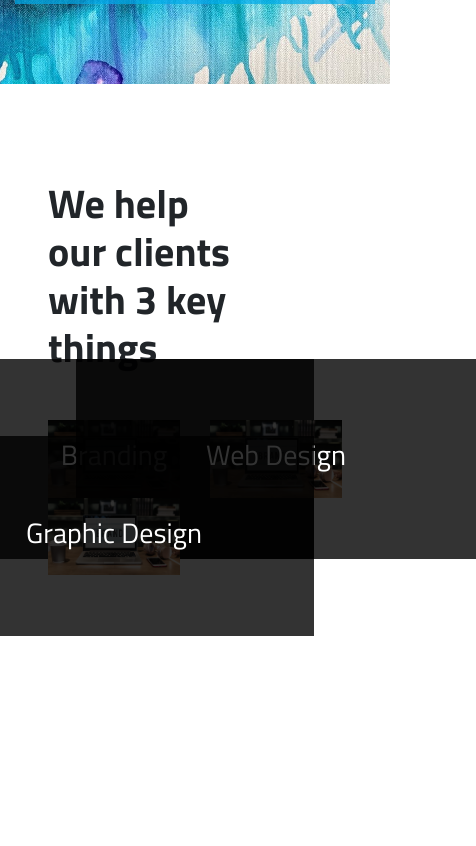
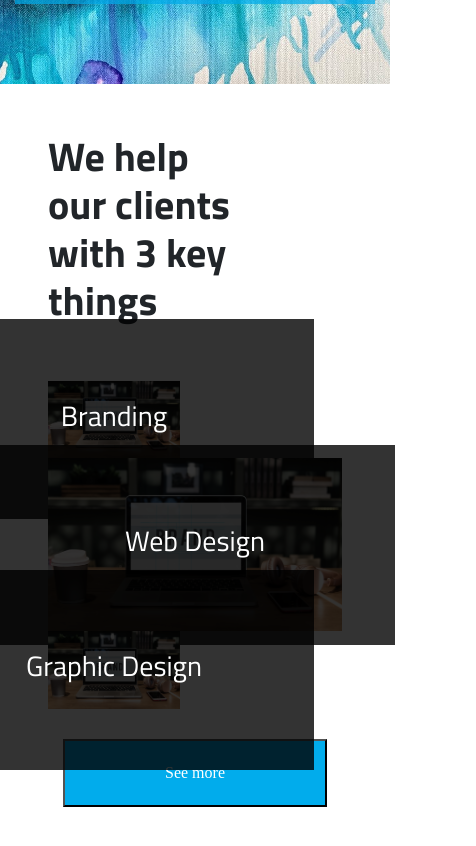
Before and after one commit to erindhoxha/happyCentro, a plain HTML site: page index.html in a window 390 px wide. Shown: the part 760-1606 px from the top of the page, 476 px wide, since content can reach past the window. Drawn offline with nearby package versions, Linux system fonts and the light colour scheme.

Commit message:
added the div second

```diff
--- a/css/main.scss
+++ b/css/main.scss
@@ -109,7 +109,28 @@ textarea {
  /* ==========================================================================
    Erind's custom styles
    ========================================================================== */
+   .overlay-container {
+       img {
+           transition:0.3s ease;
+       }
+       img:hover {
+           transform:scale(1.1);
+           box-shadow: rgba(34, 34, 34, 0.233) 5px 3px 5px;
+       }
+   }
+   .see-more-btn {
+       background-color:$mainColor;
+       color:white;
+       padding:20px 100px;
+       margin-top:10px;
+   }
+   .button-container {
+       width:100%;
+       text-align:center;
+       margin-top:20px;
+   }
    .overlay-div {
+       z-index:2;
        height:200px;
        background-color:rgba(0,0,0,0.8);
        position:absolute;
@@ -128,8 +149,13 @@ textarea {
        width:100%;
    }
    .key-div {
-       height:100vh;
+       display:flex;
+       justify-content: center;
+       align-items:center;
+       flex-direction: column;
+       height:80vh;
        h1 {
+           margin-right:auto;
            font-weight:900;
        }
    }
@@ -155,7 +181,7 @@ textarea {
         img {
             width:180px;
         }
-        background-color:rgb(234, 248, 255);
+        background-color:rgb(255, 255, 255);
         color:black;
     }
 
--- a/index.html
+++ b/index.html
@@ -16,6 +16,7 @@
   <link rel="stylesheet" href="css/bootstrap-grid.min.css">
   <link rel="stylesheet" href="css/bootstrap-reboot.min.css">
   <link rel="stylesheet" href="css/main.css">
+  <link href="https://unpkg.com/aos@2.3.1/dist/aos.css" rel="stylesheet">
   <meta name="theme-color" content="#fafafa">
 </head>
 
@@ -52,24 +53,27 @@
       <div class="container-fluid pt-4 p-5 mt-5 mb-5 pb-5 key-div">
         <h1>We help <br>our clients <br>with 3 key things</h1>
         <div class="row mt-4 pt-4">
-        <div class="col-lg-4 col-sm-12 col-md-6 col-6 overlay-container">
+        <div class="col-lg-4 col-sm-12 col-md-6 col-6 overlay-container" data-aos="fade-up">
           <div class="overlay-div">
             <h3>Branding</h3>
           </div>
           <img class="key-image" src="img/key-image.jpeg" alt="">
         </div>
-        <div class="col-lg-4 col-sm-12 col-md-6 col-6 overlay-container">
+        <div class="col-lg-4 col-sm-12 col-md-6 overlay-container" data-aos="fade-down">
             <div class="overlay-div">
               <h3>Web Design</h3>
             </div>
             <img class="key-image" src="img/key-image.jpeg" alt="">
           </div>
-          <div class="col-lg-4 col-sm-12 col-md-6 col-6 overlay-container">
+          <div class="col-lg-4 col-sm-12 col-md-6 col-6 overlay-container" data-aos="fade-up">
               <div class="overlay-div">
                 <h3>Graphic Design</h3>
               </div>
               <img class="key-image" src="img/key-image.jpeg" alt="">
             </div>
+          </div>
+          <div class="button-container">
+              <button class="see-more-btn">See more</button>
           </div>
       </div>
   <!-- Add your site or application content here -->
@@ -81,6 +85,11 @@
   <script src="js/plugins.js"></script>
   <script src="js/main.js"></script>
 
+  <!-- AOS INIT IS CALLED HERE -->
+  <script src="https://unpkg.com/aos@2.3.1/dist/aos.js"></script>
+  <script>
+      AOS.init();
+  </script>
   <!-- Google Analytics: change UA-XXXXX-Y to be your site's ID. -->
   <script>
     window.ga = function () { ga.q.push(arguments) }; ga.q = []; ga.l = +new Date;
```
Also changed, not shown: css/main.css, 1 other file.
